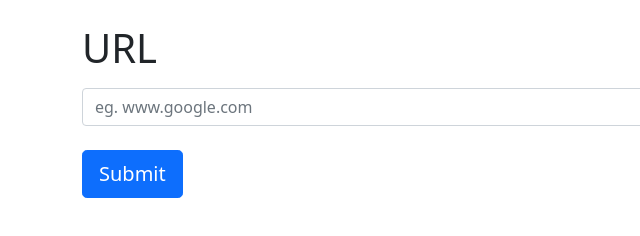
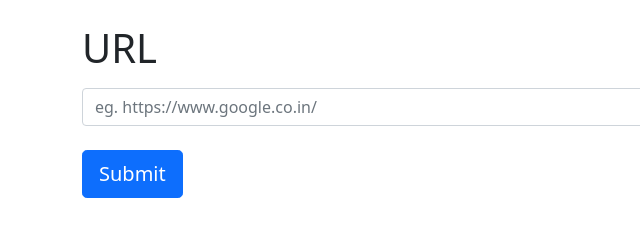
Before and after one commit to anurag4992/urlScraper, a website: page index.html in a window 1280 px wide. Shown: the full height of the page, 0-640 px from the left. Drawn offline with nearby package versions, Linux system fonts and the light colour scheme.

Commit message:
eg. url change

```diff
--- a/index.html
+++ b/index.html
@@ -15,7 +15,7 @@
     <form action="/" method="post">
         <div class="my-4">
             <label for="exampleFormControlInput1" class="form-label"><h1>URL</h1></label>
-            <input type="url" class="form-control" id="exampleFormControlInput1" name="name" placeholder="eg. www.google.com">
+            <input type="url" class="form-control" id="exampleFormControlInput1" name="name" placeholder="eg. https://www.google.co.in/">
         </div>
         <button type="submit" class="btn btn-lg btn-primary">Submit</button>
     </form>
```
